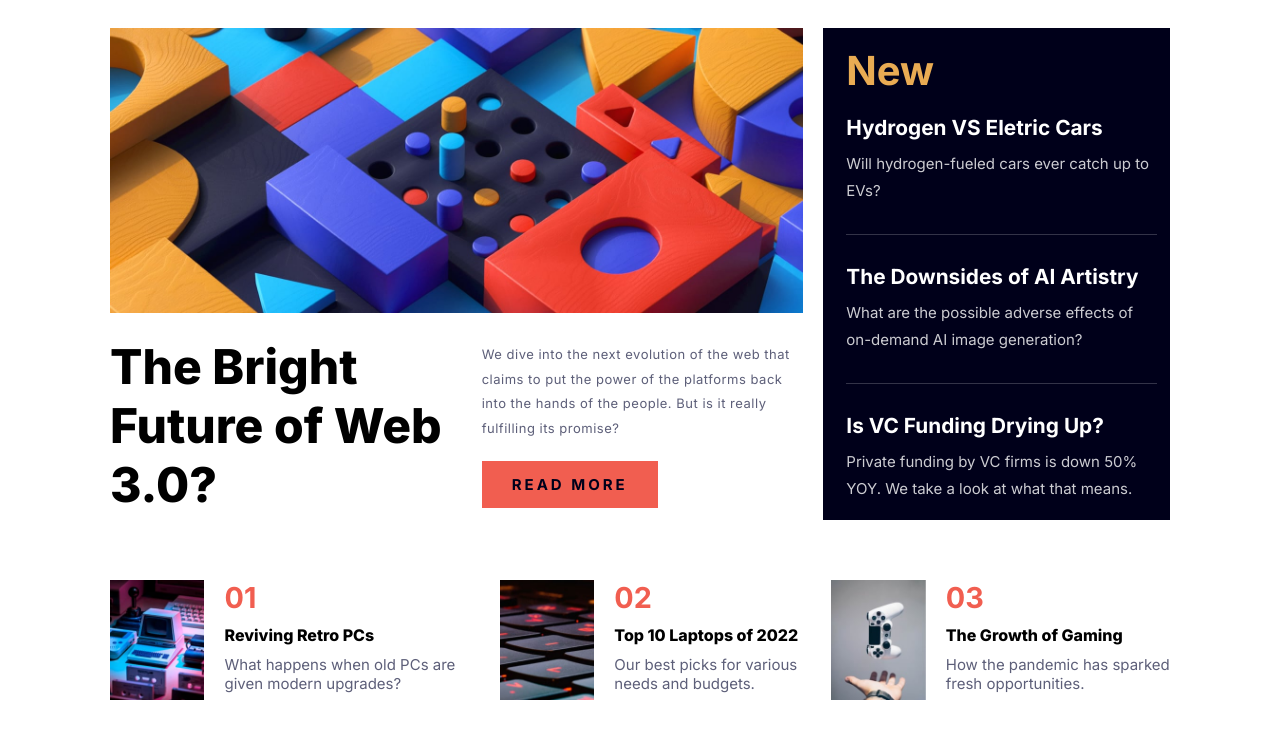
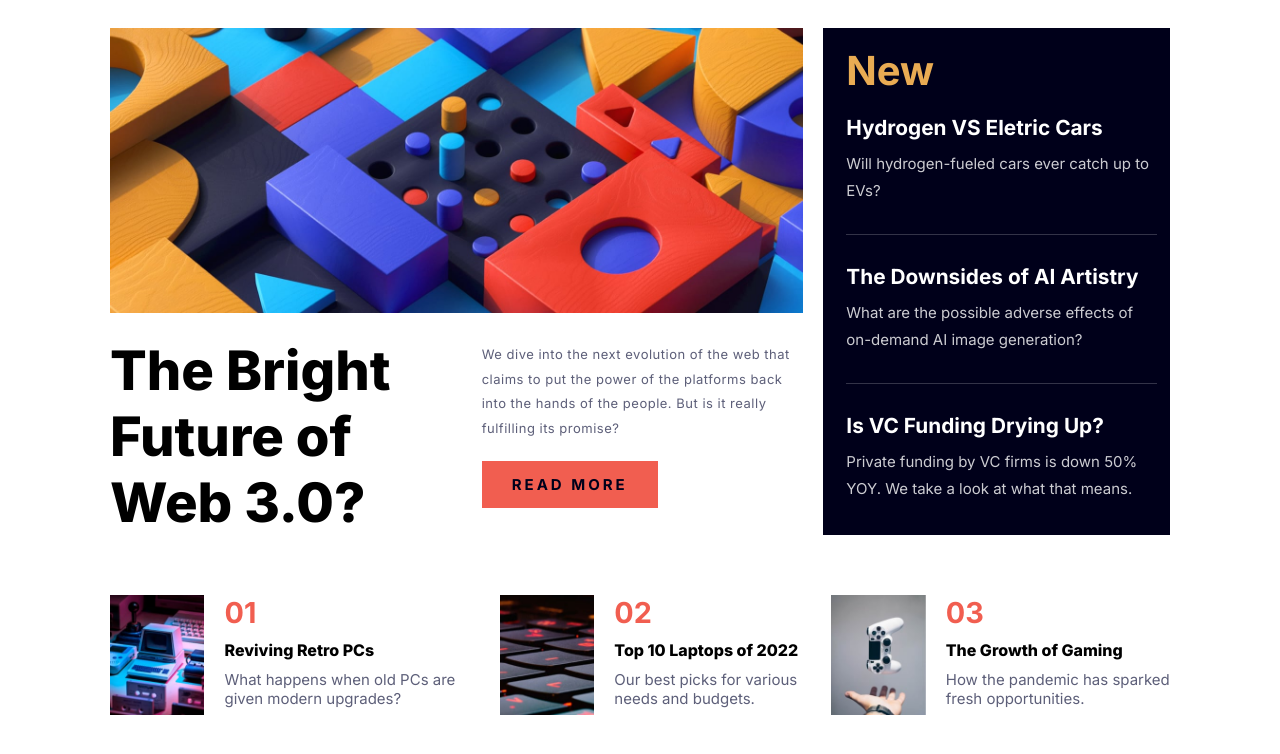
Before and after one commit to Jeeey1/desafio-frontendmentor-news-homepage, a plain HTML site: page index.html in a window 1280 px wide. Shown: the part 152-906 px from the top of the page. Drawn offline with Linux system fonts and the light colour scheme.

Commit message:
alterando tamanho da fonte do titulo principal

```diff
--- a/css/style.css
+++ b/css/style.css
@@ -113,7 +113,7 @@ img {
 }
 
 .content-bright h1 {
-  font-size: 3rem;
+  font-size: 3.4rem;
   padding-right: 10px;
   font-weight: 800;
   margin-top: 20px;
```
